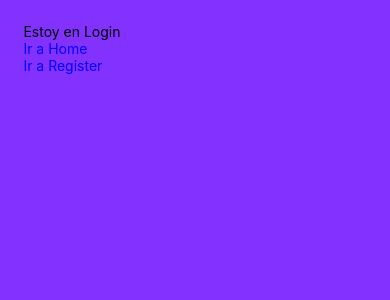
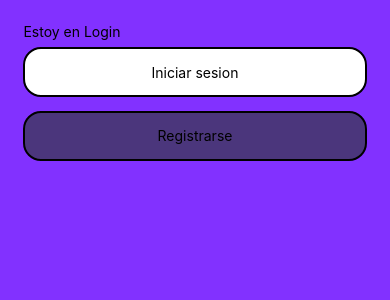
Before and after one commit to BC-MAY-21-RN/proyecto-final-pf-n21-t3, a React Native app: screen /Home in a window 390 px wide. Shown: the top 300 px of the page. Built offline with nearby package versions, Linux system fonts and the light colour scheme.

Commit message:
Minor styled components Fixes
Co-authored-by: Dylanson25 <Dvillarreal0@ucol.mx>
Co-authored-by: GerardoIbarra <libarra2@ucol.mx>
Co-authored-by: Ernesto2899 <eramirez28@ucol.mx>

```diff
--- a/src/assets/styled.js
+++ b/src/assets/styled.js
@@ -1,20 +1,20 @@
 import styled from 'styled-components/native';
-
 export const Container = styled.View`
   flex-direction: column;
   flex: 1;
   padding: 6%;
-  background-color: #8231FF;
-  `;
-
-  export const Boton = styled.TouchableOpacity`
+  background-color: #8231ff;
+`;
+export const Boton = styled.TouchableOpacity`
   justify-content: center;
   align-items: center;
-  border-radius: 50px;
+  border-radius: 18px;
   width: 100%;
   height: 50px;
-  background-color: #FFFFFF;
+  border-color: ${props => props.BColor || 'black'};
+  border: solid 2px;
+  background-color: ${props => props.BackColor || '#FFFFFF'};
   margin: 2% 0% 2% 0%;
   padding: 3px;
   font-weight: bold;
-  `;
+`;
--- a/src/screens/Login.js
+++ b/src/screens/Login.js
@@ -9,12 +9,13 @@ export const Login = () => {
     <Container>
       <Text style={{color:'black'}}>Estoy en Login</Text>
 
-      <TouchableOpacity onPress={() => {navigation.navigate('Main')}}>
-        <Text style={{color:'blue'}}>Ir a Home</Text>
-      </TouchableOpacity>
-      <TouchableOpacity onPress={() => {navigation.navigate('Register')}}>
-        <Text style={{color:'blue'}}>Ir a Register</Text>
-      </TouchableOpacity>
+      <Boton onPress={() => {navigation.navigate('Main')}}>
+        <Text style={{color:'black'}}>Iniciar sesion</Text>
+      </Boton>
+
+      <Boton BackColor={'#4B367C'} BColor={'white'} onPress={() => {navigation.navigate('Register')}}>
+        <Text style={{color:'black'}}>Registrarse</Text>
+      </Boton>
     </Container>
   );
 };
```
